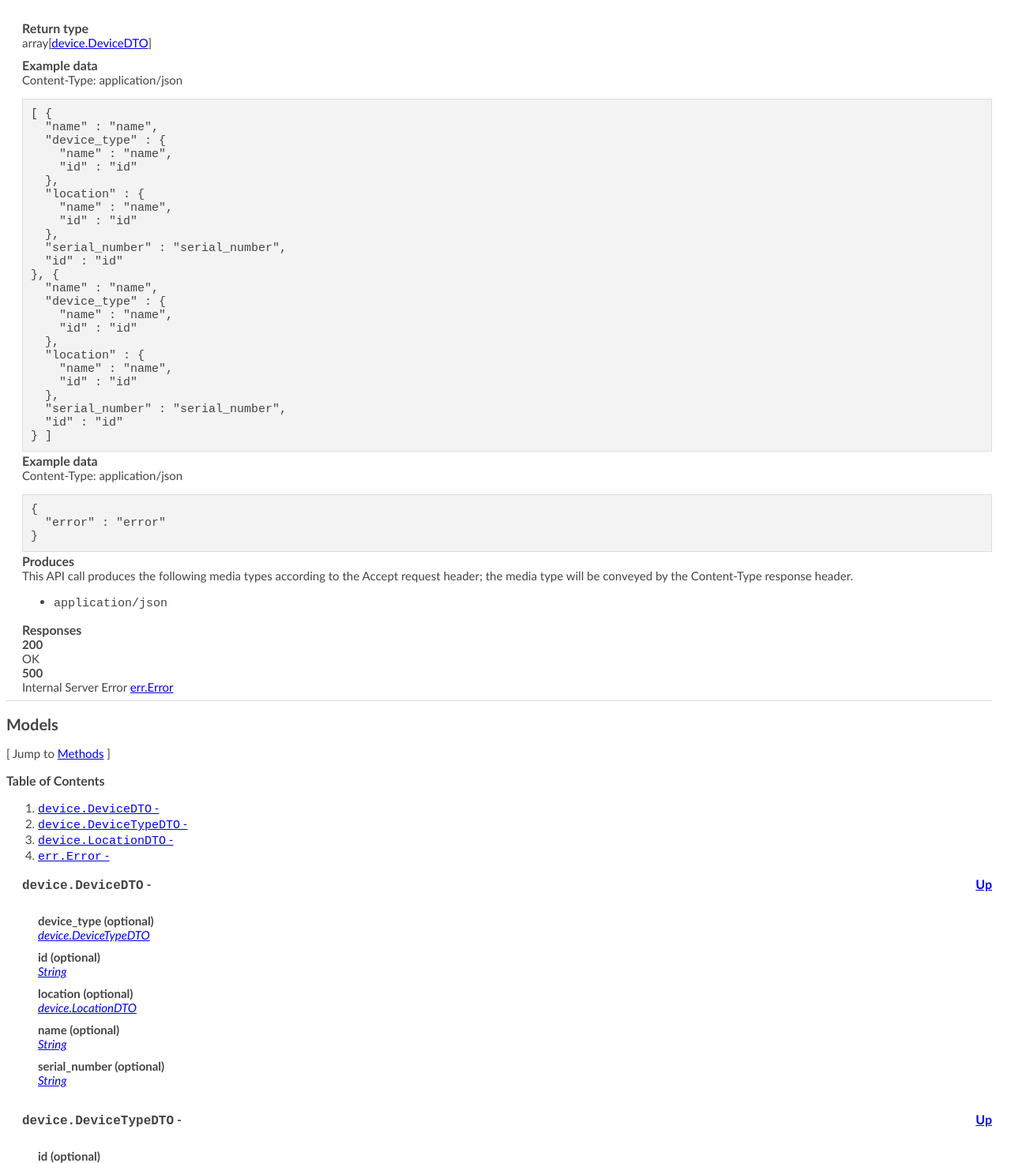
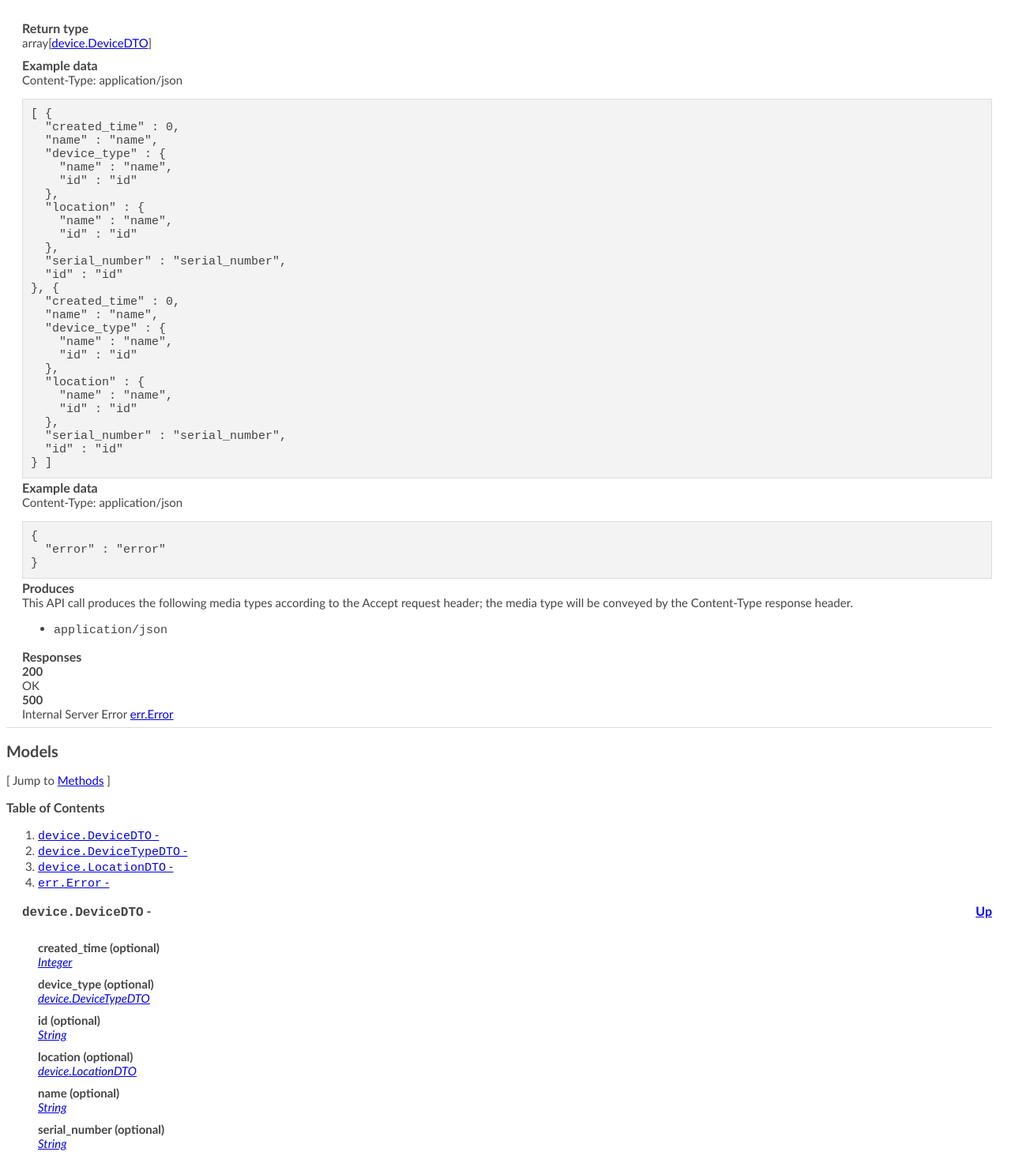
Before and after one commit to lab-24/northpole-shop, a plain HTML site: page docs/openapi/index.html in a window 1280 px wide. Shown: the part 760-2233 px from the top of the page at 79% size. Drawn offline with Linux system fonts and the light colour scheme.

```diff
--- a/docs/openapi/index.html
+++ b/docs/openapi/index.html
@@ -234,6 +234,7 @@ font-style: italic;
     <h3 class="field-label">Example data</h3>
     <div class="example-data-content-type">Content-Type: application/json</div>
     <pre class="example"><code>[ {
+  "created_time" : 0,
   "name" : "name",
   "device_type" : {
     "name" : "name",
@@ -246,6 +247,7 @@ font-style: italic;
   "serial_number" : "serial_number",
   "id" : "id"
 }, {
+  "created_time" : 0,
   "name" : "name",
   "device_type" : {
     "name" : "name",
@@ -296,7 +298,8 @@ font-style: italic;
     <h3><a name="device.DeviceDTO"><code>device.DeviceDTO</code> - </a> <a class="up" href="#__Models">Up</a></h3>
     <div class='model-description'></div>
     <div class="field-items">
-      <div class="param">device_type (optional)</div><div class="param-desc"><span class="param-type"><a href="#device.DeviceTypeDTO">device.DeviceTypeDTO</a></span>  </div>
+      <div class="param">created_time (optional)</div><div class="param-desc"><span class="param-type"><a href="#integer">Integer</a></span>  </div>
+<div class="param">device_type (optional)</div><div class="param-desc"><span class="param-type"><a href="#device.DeviceTypeDTO">device.DeviceTypeDTO</a></span>  </div>
 <div class="param">id (optional)</div><div class="param-desc"><span class="param-type"><a href="#string">String</a></span>  </div>
 <div class="param">location (optional)</div><div class="param-desc"><span class="param-type"><a href="#device.LocationDTO">device.LocationDTO</a></span>  </div>
 <div class="param">name (optional)</div><div class="param-desc"><span class="param-type"><a href="#string">String</a></span>  </div>
```
Also changed, not shown: 2 other files.
